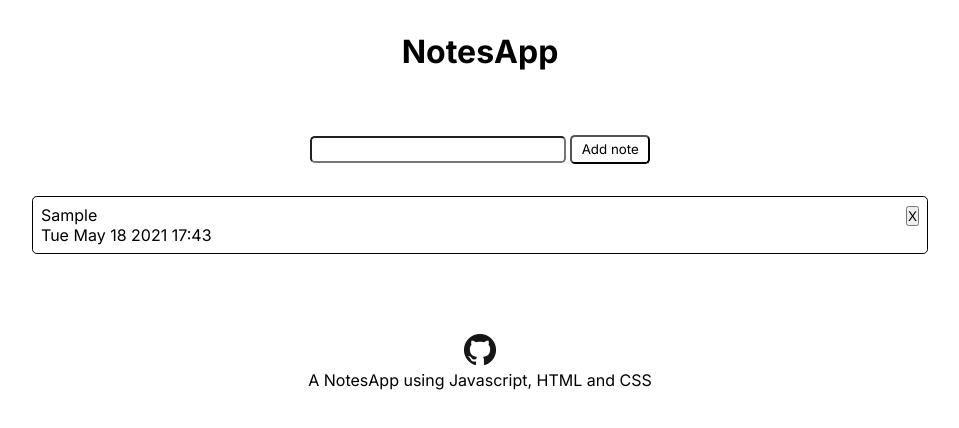
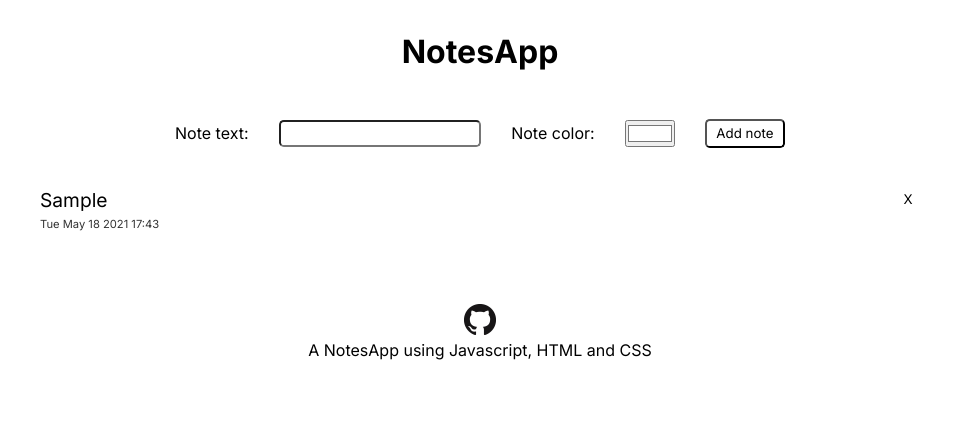
Before and after one commit to VictorCazaes/NotesApp, a plain HTML site: page index.html in a window 1280 px wide. Both pictures are taken after typing "Sample" into the empty fields and a click on the button "Add note". Shown: the whole page, without its empty margins (160-1119 px from the left). Drawn offline with Linux system fonts and the light colour scheme.

Commit message:
add note colors

```diff
--- a/index.html
+++ b/index.html
@@ -18,7 +18,10 @@
     </header>
     <main class="center">
         <form action="submit" onsubmit="Form.submit(event)">
+            <label for="note">Note text:</label>
             <input type="text" name="text" id="note" autocomplete="off" required>
+            <label for="note-color">Note color:</label>
+            <input type="color" name="note-color" id="note-color" value="#ffffff">
             <button type="submit" onclick="Utils.removeErrorBox()">Add note</button>
         </form>
         <div class="notes-diplay">
--- a/script.js
+++ b/script.js
@@ -25,6 +25,7 @@ const DOM = {
         const li = document.createElement("li");
         li.innerHTML = DOM.innerHTMLNote(note, index);
         li.dataset.index = index;
+        li.setAttribute("style", `background-color: ${note.color}`)
         DOM.notesContainer.appendChild(li);
     },
     innerHTMLNote(note, index) {
@@ -52,10 +53,12 @@ const Utils = {
 
 const Form = {
     textInput: document.querySelector("input#note"),
+    colorInput: document.querySelector("input#note-color"),
     getValues() {
         return {
             text: Form.textInput.value,
             date: Utils.formatDate(),
+            color: Form.colorInput.value
         };
     },
     validateField() {
--- a/style.css
+++ b/style.css
@@ -14,14 +14,17 @@ header {
 }
 main {
   flex-direction: column;
-  padding: 2rem;
+  padding: 1rem;
 }
 form {
+  width: 50vw;
+  display: flex;
+  align-items: center;
+  justify-content: space-around;
   margin-bottom: 2rem;
 }
 #note {
   padding: 0.2rem;
-  width: 20vw;
   border-radius: 0.3rem;
 }
 form button {
@@ -29,6 +32,10 @@ form button {
   height: 1.8rem;
   width: 5rem;
   border-radius: 0.3rem;
+}
+form button:hover {
+  cursor: pointer;
+  opacity: 0.7;
 }
 .error {
   border: 1px solid red;
@@ -39,12 +46,28 @@ li {
   justify-content: space-between;
   padding: 0.5rem;
   width: 70vw;
-  border: 1px solid black;
-  border-radius: 0.3rem;
+  border-radius: 0.2rem;
   margin-bottom: 1rem;
+}
+.text-area p {
+  font-size: 1.2rem;
+}
+.text-area span {
+  font-size: 0.7rem;
+  opacity: 0.8;
 }
 .remove-area {
   margin-left: 1rem;
+}
+.remove-area button {
+  background-color: inherit;
+  border: none;
+  outline: none;
+  width: 1.5rem;
+}
+.remove-area button:hover {
+  cursor: pointer;
+  color: #e5e5e5;
 }
 footer {
   flex-direction: column;
```
